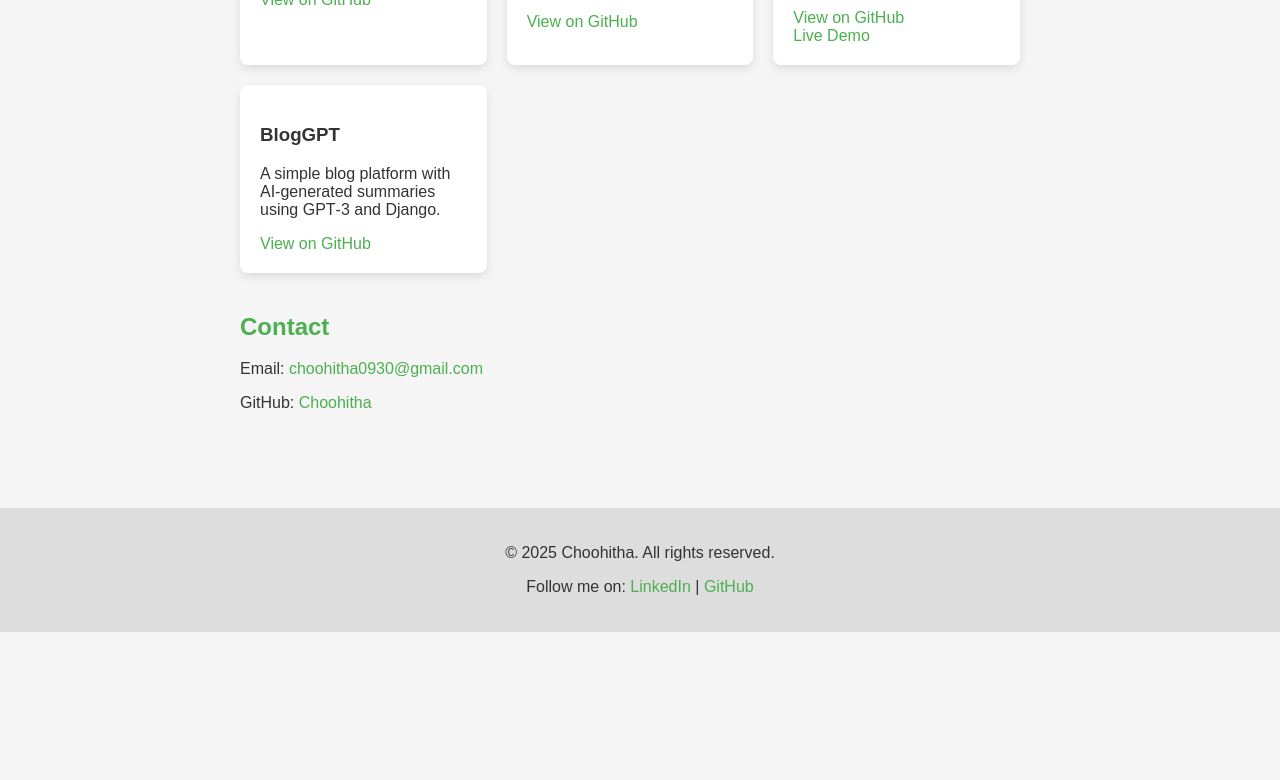
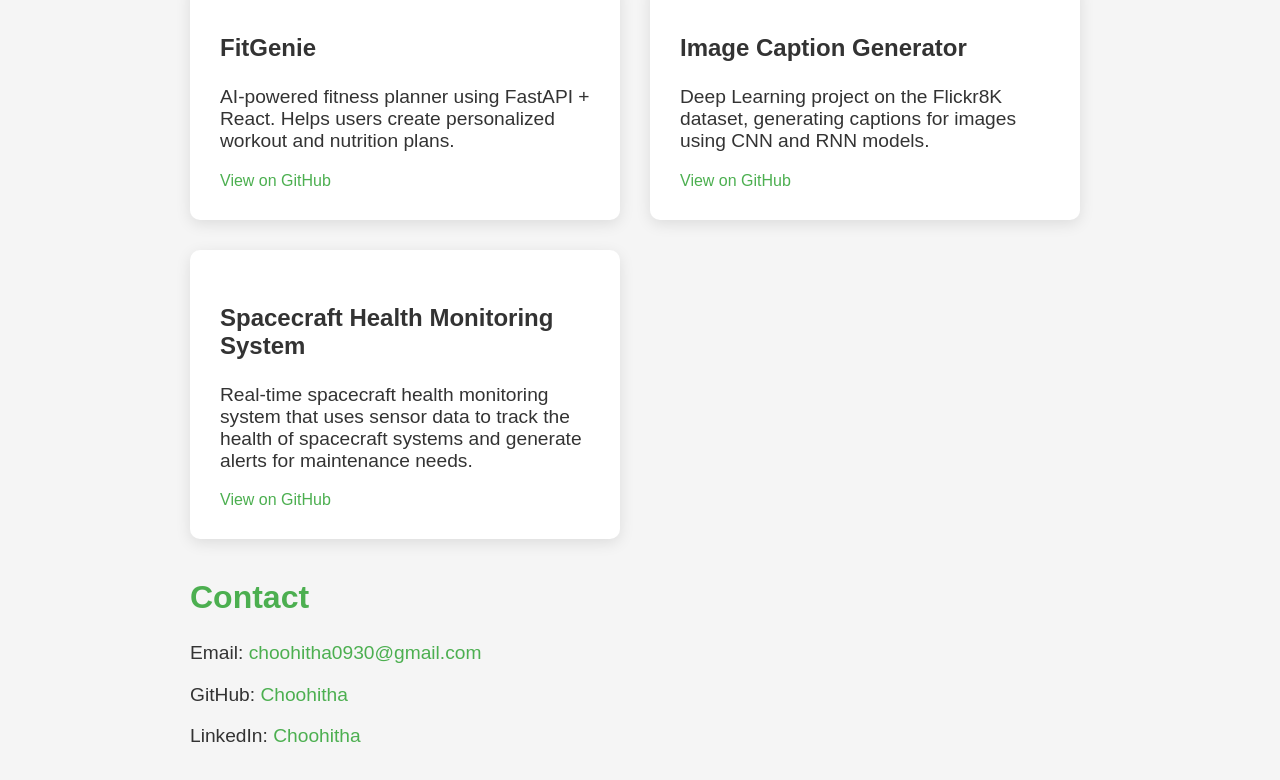
Before and after one commit to Choohitha/my-portfolio, a plain HTML site: page index.html in a window 1280 px wide. Shown: the part 548-1328 px from the top of the page. Before the commit the page ends 1180 px from the top, so only its background shows below. Drawn offline with Linux system fonts and the light colour scheme.

Commit message:
Update index.html

```diff
--- a/index.html
+++ b/index.html
@@ -4,8 +4,6 @@
   <meta charset="UTF-8" />
   <meta name="viewport" content="width=device-width, initial-scale=1.0" />
   <title>Choohitha's Portfolio</title>
-  <!-- If you later want external CSS, you can uncomment this and move the styles into style.css -->
-  <!-- <link rel="stylesheet" href="style.css"> -->
   <style>
     /* Base Styles */
     body {
@@ -18,18 +16,30 @@
     header {
       background-color: #4CAF50;
       color: white;
-      padding: 30px 0;
+      padding: 40px 0;
       text-align: center;
       box-shadow: 0px 4px 6px rgba(0, 0, 0, 0.1);
     }
     section {
-      padding: 40px;
-      max-width: 800px;
+      padding: 60px 20px;
+      max-width: 900px;
       margin: auto;
+    }
+    h1 {
+      font-size: 3em;
+      margin: 0;
+    }
+    p {
+      font-size: 1.2em;
     }
     h2 {
       color: #4CAF50;
       margin-top: 40px;
+      font-size: 2em;
+    }
+    h3 {
+      font-size: 1.5em;
+      color: #333;
     }
     a {
       color: #4CAF50;
@@ -44,18 +54,18 @@
     ul {
       display: flex;
       flex-wrap: wrap;
-      gap: 20px;
+      gap: 30px;
       list-style: none;
       padding: 0;
     }
     li {
       background-color: #fff;
-      padding: 20px;
-      border-radius: 8px;
-      box-shadow: 0px 4px 10px rgba(0, 0, 0, 0.1);
-      width: calc(33.333% - 20px);
+      padding: 30px;
+      border-radius: 10px;
+      box-shadow: 0px 4px 15px rgba(0, 0, 0, 0.1);
+      width: calc(50% - 20px);
       box-sizing: border-box;
-      transition: transform 0.2s ease-in-out;
+      transition: transform 0.3s ease-in-out;
     }
     li:hover {
       transform: scale(1.05);
@@ -64,12 +74,25 @@
     /* Footer */
     footer {
       text-align: center;
-      padding: 20px;
+      padding: 30px;
       background: #ddd;
       margin-top: 40px;
     }
     footer a:hover {
       color: #f39c12;
+    }
+
+    /* Responsive */
+    @media (max-width: 768px) {
+      li {
+        width: 100%;
+      }
+      h1 {
+        font-size: 2.5em;
+      }
+      h2 {
+        font-size: 1.8em;
+      }
     }
   </style>
 </head>
@@ -81,38 +104,31 @@
 
   <section>
     <h2>About Me</h2>
-    <p>Hello! I'm Choohitha, a passionate developer building smart solutions with AI and web technologies.</p>
+    <p>Hello! I'm Choohitha, a passionate developer building smart solutions with AI and web technologies. I am constantly learning and experimenting with new tools to create innovative solutions for real-world problems.</p>
 
     <h2>Projects</h2>
     <ul>
       <li>
         <h3>FitGenie</h3>
-        <p>AI-powered fitness planner using FastAPI + React</p>
+        <p>AI-powered fitness planner using FastAPI + React. Helps users create personalized workout and nutrition plans.</p>
         <a href="https://github.com/Choohitha/FitGenie" target="_blank">View on GitHub</a>
       </li>
       <li>
         <h3>Image Caption Generator</h3>
-        <p>Deep Learning project on Flickr8K dataset</p>
+        <p>Deep Learning project on the Flickr8K dataset, generating captions for images using CNN and RNN models.</p>
         <a href="https://github.com/Choohitha/Image-Caption-Generator" target="_blank">View on GitHub</a>
       </li>
-      <!-- New Projects -->
       <li>
-        <h3>Weather Wizard</h3>
-        <p>A React app that shows the current weather by calling the OpenWeather API.</p>
-        <a href="https://github.com/Choohitha/Weather-Wizard" target="_blank">View on GitHub</a>
-        <br>
-        <a href="https://weather-wizard.choohitha.io" target="_blank">Live Demo</a>
-      </li>
-      <li>
-        <h3>BlogGPT</h3>
-        <p>A simple blog platform with AI-generated summaries using GPT‑3 and Django.</p>
-        <a href="https://github.com/Choohitha/BlogGPT" target="_blank">View on GitHub</a>
+        <h3>Spacecraft Health Monitoring System</h3>
+        <p>Real-time spacecraft health monitoring system that uses sensor data to track the health of spacecraft systems and generate alerts for maintenance needs.</p>
+        <a href="https://github.com/Choohitha/Spacecraft-Health-Monitoring" target="_blank">View on GitHub</a>
       </li>
     </ul>
 
     <h2>Contact</h2>
     <p>Email: <a href="mailto:choohitha0930@gmail.com">choohitha0930@gmail.com</a></p>
     <p>GitHub: <a href="https://github.com/Choohitha" target="_blank">Choohitha</a></p>
+    <p>LinkedIn: <a href="https://www.linkedin.com/in/choohitha" target="_blank">Choohitha</a></p>
   </section>
 
   <footer>
```
Lines whose indentation alone changed are shown as unchanged.
